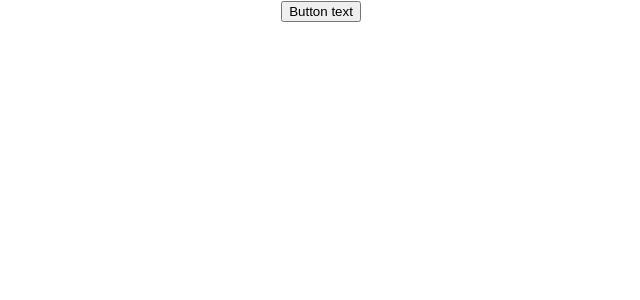
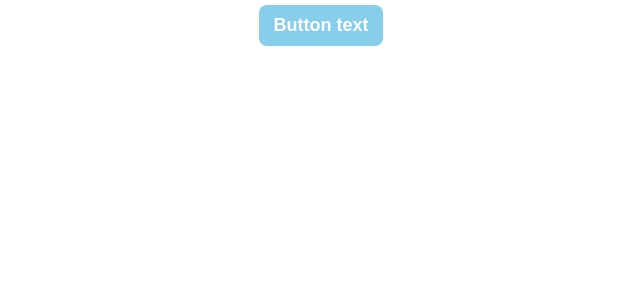
Before and after one commit to anathor28/2021_11_08_tjs, a React (Create React App) app: page / in a window 1280 px wide. Shown: the top 300 px of the page, without its empty margins (319-959 px from the left). Built offline with nearby package versions, Linux system fonts and the light colour scheme.

Commit message:
ajout de css simple

```diff
--- a/src/App/components/Button/Button.css
+++ b/src/App/components/Button/Button.css
@@ -0,0 +1,10 @@
+.Button{
+    padding:10px 15px;
+    margin: 5px 15px;
+    color: white;
+    background-color: skyblue;
+    font-size: large;
+    font-weight: 700;
+    border: none;
+    border-radius: 8px;
+}
--- a/src/App/components/Button/Button.js
+++ b/src/App/components/Button/Button.js
@@ -1,7 +1,7 @@
 import React from "react";
-
+import  './Button.css'
 const Button = (props) => {
-    console.trace(props);
+    console.log(props);
     return (<button className="Button">{props.text}</button>);
 };
 
```
